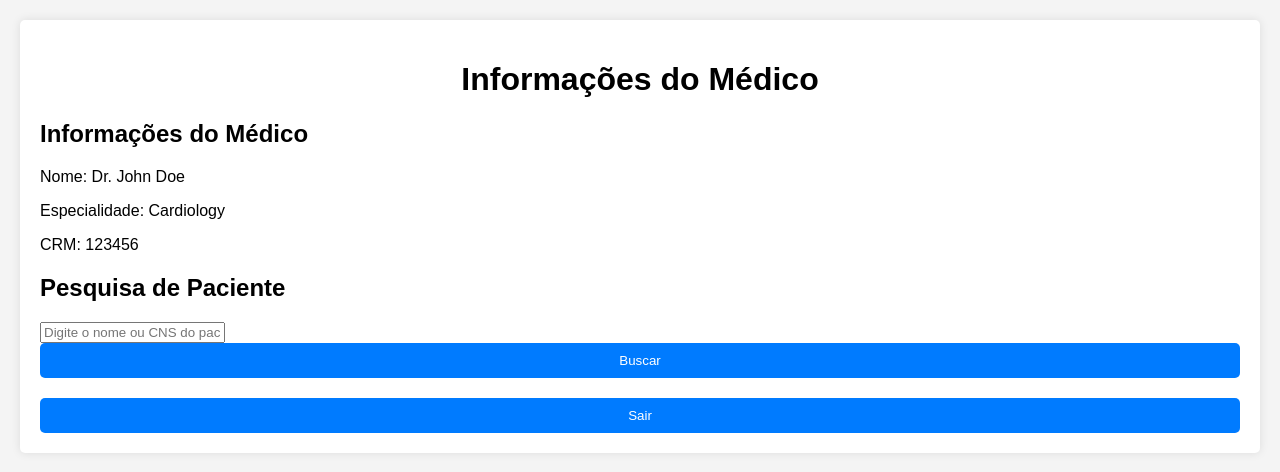
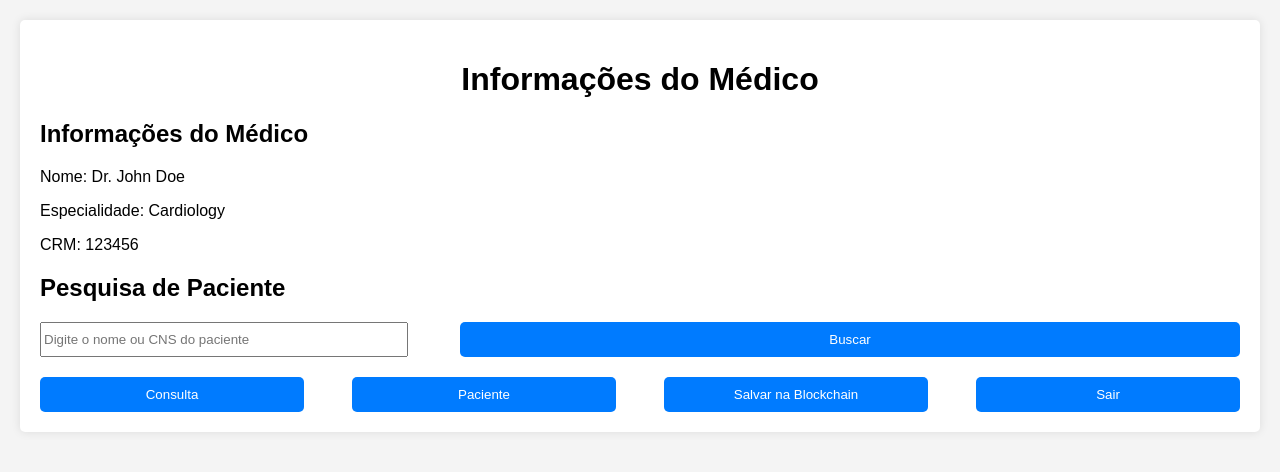
Before and after one commit to MichelleAyumi/ChainCare, a PHP site: page /Laudo/FrontMedico.html in a window 1280 px wide. Shown: the top 472 px of the page. Run offline with PHP 8.4, Linux system fonts and the light colour scheme.

Commit message:
fix: Atualizado FrontMedico

```diff
--- a/Laudo/FrontMedico.css
+++ b/Laudo/FrontMedico.css
@@ -30,3 +30,35 @@
         .button:hover {
             background-color: #0056b3;
         }
+
+        .botoes{
+            width: 100%;
+            display: flex;
+            justify-content: space-between;
+        }
+
+        .button4 {
+            display: inline;
+            width: 22%;
+            padding: 10px;
+            background-color: #007BFF;
+            color: white;
+            border: none;
+            border-radius: 5px;
+            cursor: pointer;
+            text-align: center;
+        }
+
+        .patient-search{
+            width: 100%;
+            display: flex;
+            justify-content: space-between;
+        }
+
+        #patientSearch{
+            width: 30%;
+        }
+
+        #searchPatientBtn{
+            width: 65%;
+        }
--- a/Laudo/FrontMedico.html
+++ b/Laudo/FrontMedico.html
@@ -19,9 +19,8 @@
         <p>Especialidade: Cardiology</p>
         <p>CRM: 123456</p>
     </div>
-
+    <h2>Pesquisa de Paciente</h2>
     <div class="patient-search">
-        <h2>Pesquisa de Paciente</h2>
         <input type="text" placeholder="Digite o nome ou CNS do paciente" id="patientSearch">
         <button id="searchPatientBtn" class="button">Buscar</button>
     </div>
@@ -43,7 +42,13 @@
         <!-- Todos os laudos serão exibidos aqui -->
     </div>
 
-    <button id="logoutBtn" class="button">Sair</button>
+    <div class="botoes">
+        <button id="consultaBtn" class="button4" onclick="window.location = '../Consulta/consulta.html'">Consulta</button>
+        <button id="pacienteBtn" class="button4" onclick="window.location = '../Cadastro/paciente.html'">Paciente</button>
+        <button id="blockchainBtn" class="button4">Salvar na Blockchain</button>
+        <button id="logoutBtn" class="button4">Sair</button>
+    </div>
+
 </div>
 </body>
 </html>
```
